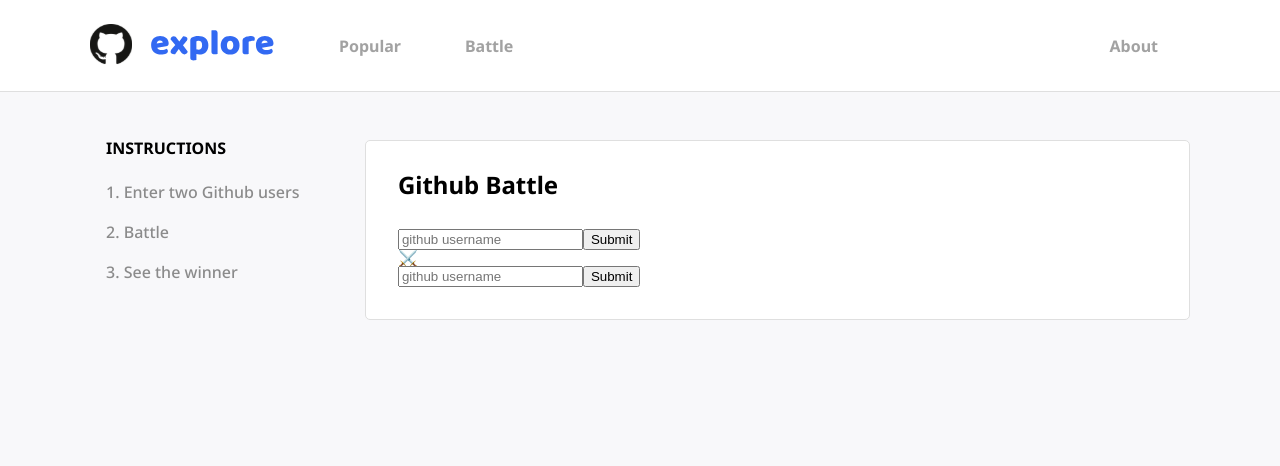
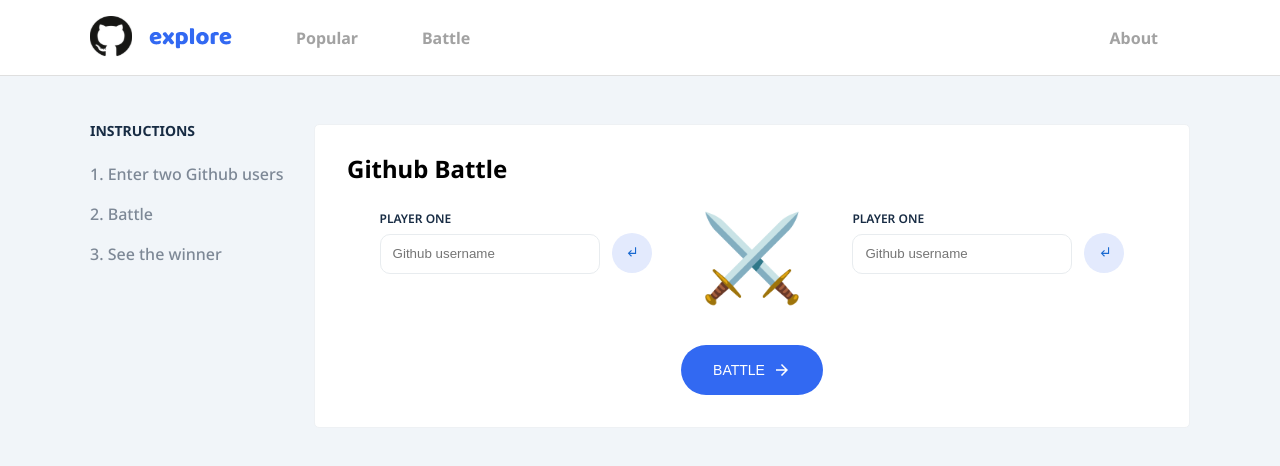
Before and after one commit to matheusquintaes/github-explore, a React (Create React App) app: page / in a window 1280 px wide. Shown: the top 466 px of the page. Built offline with nearby package versions, Linux system fonts and the light colour scheme.

Commit message:
Styling Battle

```diff
--- a/src/components/Battle/index.js
+++ b/src/components/Battle/index.js
@@ -1,6 +1,11 @@
 import React from 'react'
 import * as S from './styled'
 import Panel from '../Panel'
+import { MdSubdirectoryArrowLeft } from "react-icons/md";
+import { MdArrowForward } from "react-icons/md";
+
+
+
 
 export default function Battle () {
   return (
@@ -15,42 +20,50 @@ export default function Battle () {
         </ul>
       </S.Intructions>
       <Panel title="Github Battle" size="small">
-        <form>
+
+        <S.ContentWrapper>
+
+          <S.FormWrapper>
             <label htmlFor='username' className='player-label'>
+              Player One
             </label>
-            <div className='row player-inputs'>
+            <S.InputWrapper>
               <input
                 type='text'
                 id='username'
-                placeholder='github username'
+                placeholder='Github username'
                 autoComplete='off'
               />
               <button
                 type='submit'
                 >
-                Submit
+                <MdSubdirectoryArrowLeft/>
               </button>
-            </div>
-          </form>
-          ⚔️
-          <form>
+            </S.InputWrapper>
+          </S.FormWrapper>
+          <span role="img" aria-label="battle"> ⚔️ </span>
+          <S.FormWrapper>
             <label htmlFor='username' className='player-label'>
+              Player One
             </label>
-            <div className='row player-inputs'>
+            <S.InputWrapper>
               <input
                 type='text'
                 id='username'
-                placeholder='github username'
+                placeholder='Github username'
                 autoComplete='off'
               />
               <button
                 type='submit'
                 >
-                Submit
+                <MdSubdirectoryArrowLeft/>
               </button>
-            </div>
-          </form>
+            </S.InputWrapper>
+          </S.FormWrapper>
 
+         </S.ContentWrapper>
+
+         <S.Buttom> BATTLE <MdArrowForward/> </S.Buttom>
       </Panel>
     </>
     )
--- a/src/components/Battle/styled.js
+++ b/src/components/Battle/styled.js
@@ -1,18 +1,76 @@
 import styled from "styled-components"
 
 export const Intructions = styled.section`
-   padding: 0 1rem;
-   width: 22rem;
+   margin-right: 24px;
+   min-width: 200px;
    h3 {
-      font-size: 16px;
+      font-size: 14px;
+      font-weight: 700;
+      margin-bottom: 1rem;
       text-transform: uppercase;
-      margin-bottom: 1rem;
    }
 
    li {
-      color: #8B8B8B;
+      color: #7D8896;
       font-size: 16px;
       padding: 0.75rem 0;
       font-weight:500;
    }
 `
+
+export const FormWrapper = styled.form`
+   label {
+      display: block;
+      font-size: 12px;
+      text-transform: uppercase;
+      margin-bottom: 8px;
+      font-weight: 600;
+   }
+`
+export const InputWrapper = styled.div`
+   input {
+      height: 40px;
+      width: 220px;
+      border: 1px solid #E8ECEF;
+      border-radius: 10px;
+      padding: 4px 12px;
+      box-sizing: border-box;
+      margin-right: 12px;
+   }
+
+   button {
+      height: 40px;
+      width: 40px;
+      border: none;
+      background: #E3EAFD;
+      color: #1969D0;
+      border-radius: 30px;
+   }
+`
+
+export const ContentWrapper = styled.div`
+  display: flex;
+  justify-content: center;
+  margin-bottom: 48px;
+  span {
+      font-size: 84px;
+      margin: 0 48px;
+   }
+`
+
+export const Buttom = styled.button`
+   margin: 0 auto;
+   background: #3269F2;
+   font-size: 14px;
+   border-radius: 30px;
+   border: none;
+   padding: 16px 32px;
+   color: #fff;
+   display: flex;
+   align-items: center;
+
+   svg {
+      margin-left: 8px;
+      font-size: 18px;
+   }
+`
--- a/src/components/Panel/styled.js
+++ b/src/components/Panel/styled.js
@@ -3,7 +3,7 @@ import styled from "styled-components"
 export const Panel = styled.div`
    background: #fff;
    padding: 32px;
-   border: 1px solid #DFDFDF;
+   border: 1px solid #EEF1F4;
    border-radius: 5px;
    width: 100%;
 
--- a/src/components/Popular/styled.js
+++ b/src/components/Popular/styled.js
@@ -15,7 +15,7 @@ export const FilterWrapper = styled.div`
     display: block;
     width: 150px;
     z-index: 10;
-    border: 1px solid #DFDFDF;
+    border: 1px solid #CED5DB;
     border-radius: 5px;
 
     &:after {
@@ -29,7 +29,7 @@ export const FilterWrapper = styled.div`
       text-align: center;
       color: #000;
       font-size: 12px;
-      border-left: 1px solid #DFDFDF;
+      border-left: 1px solid #CED5DB;
       z-index: -1;
     }
   }
@@ -67,8 +67,8 @@ export const Table = styled.table`
   }
 
   td {
-    border-top: 2px solid #E8EAEF;
-    border-bottom: 2px solid #E8EAEF;
+    border-top: 2px solid #F2F4F6;
+    border-bottom: 2px solid #F2F4F6;
     padding: 1rem 0;
     color: #303446;
     vertical-align: middle;
--- a/src/styles/global.js
+++ b/src/styles/global.js
@@ -35,7 +35,8 @@ footer, header, hgroup, menu, nav, section {
 body {
   line-height: 1;
 	font-family: 'Noto Sans', sans-serif;
-	background: #F8F8FA;
+	background: #F1F5F9;
+	color: #182C44;
 }
 ol, ul {
 	list-style: none;
```
Also changed, not shown: src/utils/logo.svg.
